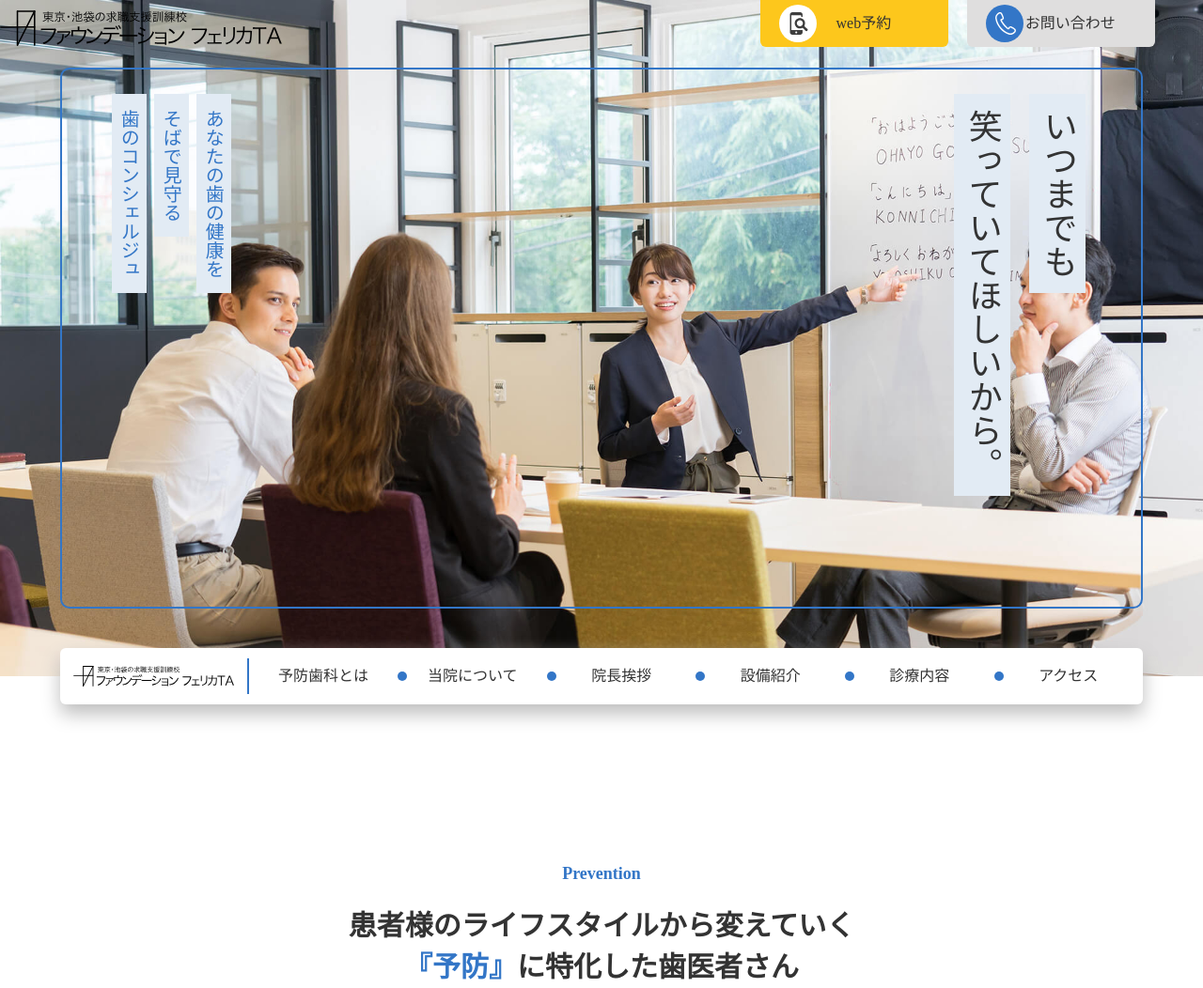
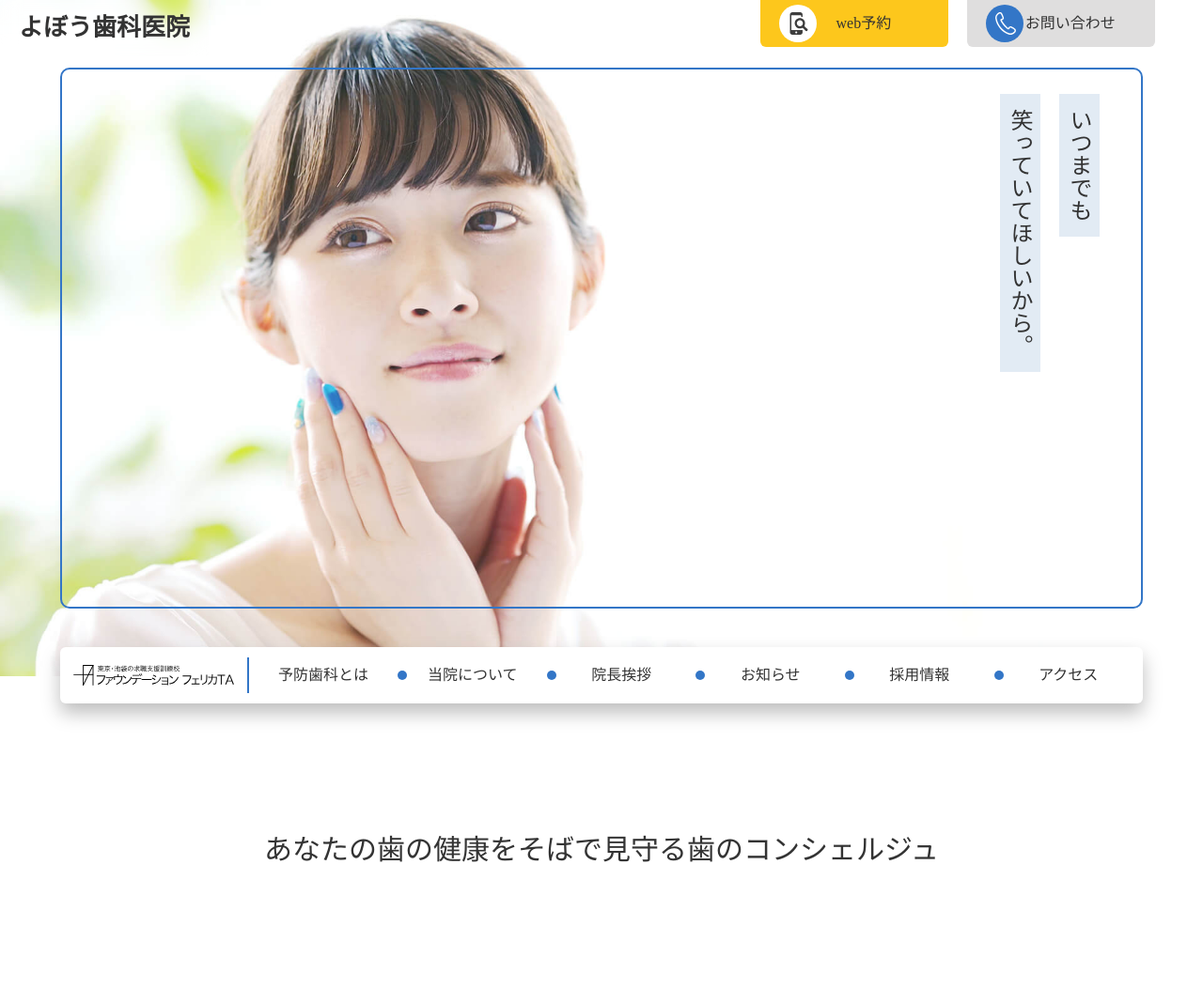
Before and after one commit to yachin29/dental, a plain HTML site: page index.html in a window 1280 px wide. Shown: the top 1052 px of the page at 94% size. Drawn offline with nearby package versions, Linux system fonts and the light colour scheme.

Commit message:
Refactor HTML structure and update CSS styles for improved layout and responsiveness
- Updated index.html to enhance navigation and button layout, replacing old elements with new ones for better user experience.
- Modified CSS styles in style.scss to adjust header positioning, font sizes, and overall layout for a more modern look.
- Removed unused bxSlider elements and adjusted visual components for a cleaner design.
- Added new text content and improved accessibility features across the site.
- Introduced a new text file for documentation of page structure and content usage.

```diff
--- a/index.html
+++ b/index.html
@@ -10,51 +10,53 @@
 <body>
 <header>
 <h1>よぼう歯科医院</h1>
-<div class="vertical">
-<p class="tag-line1"><span>いつまでも</span><br><span>笑っていてほしいから。</span></p>
-<p class="tag-line2"><span>あなたの歯の健康を</span><br><span>そばで見守る</span><br><span>歯のコンシェルジュ</span></p>
+<div class="top-btn-wrapper">
+<p class="web-btn"><a href="#">web予約</a></p>
+<p class="phone-btn"><a href="#">お問い合わせ</a></p>
 </div>
+
+<p id="ham-btn"><span></span></p>
+</header>
+
 <nav id="g-nav">
 <ul>
 <li><img src="img/felica-title.svg" alt=""></li>
 <li><a href="#">予防歯科とは</a></li>
 <li><a href="#">当院について</a></li>
 <li><a href="#">院長挨拶</a></li>
-<li><a href="#">設備紹介</a></li>
-<li><a href="#">診療内容</a></li>
+<li><a href="#">お知らせ</a></li>
+<li><a href="#">採用情報</a></li>
 <li><a href="#">アクセス</a></li>
 </ul>
 </nav>
-<p id="ham-btn"><span></span></p>
 <nav id="g-nav-sp">
 <ul>
 <li><a href="#">予防歯科とは</a></li>
 <li><a href="#">当院について</a></li>
 <li><a href="#">院長挨拶</a></li>
-<li><a href="#">設備紹介</a></li>
-<li><a href="#">診療内容</a></li>
+<li><a href="#">お知らせ</a></li>
+<li><a href="#">採用情報</a></li>
 <li><a href="#">アクセス</a></li>
 <li><a href="#">web予約</a></li>
 <li><a href="#">お問い合わせ</a></li>
 </ul>
 </nav>
+
+
 <div class="main-visual">
 <div class="main-visual-inner"></div>
-<ul class="bxslider">
-<li><img src="img/main-01.jpg" alt=""></li>
-<li><img src="img/main-02.jpg" alt=""></li>
-<li><img src="img/main-03.jpg" alt=""></li>
-</ul>
+<img src="img/main-01.jpg" alt="">
+<p class="vertical"><span>いつまでも</span><span>笑っていてほしいから。</span></p>
 </div>
-<div class="top-btn-wrapper">
-<p class="web-btn"><a href="#">web予約</a></p>
-<p class="phone-btn"><a href="#">お問い合わせ</a></p>
-</div>
-</header>
+
 
 <main>
+
+<p class="main-copy">あなたの歯の健康をそばで見守る歯のコンシェルジュ</p>
+
+
 <div class="prevention">
-<h2><span class="txt1">Prevention</span>患者様のライフスタイル<br class="sp-on">から変えていく<br><span>『予防』</span>に特化した<br class="sp-on">歯医者さん</h2>
+<h2 data-en="Prevention">患者様のライフスタイル<br class="sp-on">から変えていく<br><span>『予防』</span>に特化した<br class="sp-on">歯医者さん</h2>
 <p class="lead">「歯の健康について、誰に相談したらいいかわからない」「自分に合ったケア方法を知りたい」そんなお悩みはありませんか？ 当院は、あなた専属の「歯のコンシェルジュ」として、不安を解消し、最適な予防プランをご提案します。いつまでも心から笑える毎日を、私たちがそばで見守ります。</p>
 
 
@@ -65,7 +67,7 @@
 </div><!-- /.prevention -->
 
 <div class="feature">
-<h2><span class="txt1">feature</span>よぼう歯科院の特徴</h2>
+<h2 data-en="feature">よぼう歯科院の特徴</h2>
 
 <div class="feature-wrapper">
 <div class="feature-box1">
@@ -105,19 +107,18 @@
 </div><!-- /.feature -->
 
 <div class="intro">
-<h2><span class="txt1">introduction</span>院長あいさつ</h2>
+<h2 data-en="Message">院長あいさつ</h2>
 <div class="intro-visual">
 <img src="img/intro.png" alt="">
 </div>
 <div class="intro-box">
 <p class="intro-txt">私は、これまでの治療経験の中で、「悪くなってから治す」というサイクルに疑問を感じてきました。当院を開業したのは、治療ではなく、予防を通じて患者様の未来の健康を守りたいという強い思いがあるからです。この地域の皆様が、生涯にわたってご自身の歯で美味しく食事をし、心から笑えるよう、心を込めてサポートさせていただきます。</p>
-<p class="txt-btn"><a href="#">院長あいさつ</a></p>
 </div><!-- /.intro-box -->
 </div><!-- /.intro -->
 
 <div class="news">
 <div class="news-box">
-<h2><span class="txt1">news</span>お知らせ</h2>
+<h2 data-en="News">お知らせ</h2>
 <p class="txt-btn"><a href="#">お知らせ一覧</a></p>
 </div>
 <dl class="news-list">
@@ -133,7 +134,7 @@
 
 <div class="recruit">
 <div class="recruit-alpha">
-<h2><span class="txt1">recruit</span>採用情報</h2>
+<h2>採用情報</h2>
 <p class="recruit-text">患者様だけでなく、スタッフ全員が笑顔で働ける環境づくりに力を入れています。経験が浅い方でも、充実した研修制度でしっかりサポート。「予防歯科」のプロフェッショナルを目指し、明るく前向きに成長できる方からのご応募をお待ちしています。</p>
 <p class="txt-btn"><a href="#">採用情報</a></p>
 </div>
@@ -142,7 +143,7 @@
 <div class="access">
 <div class="access-inner">
 <div class="access-box">
-<h2><span class="txt1">access</span>アクセス</h2>
+<h2 data-en="Access">アクセス</h2>
 <ul class="access-list">
 <li>〒000-0000</li>
 <li>東京都豊島区南池袋1-1-1000</li>
--- a/js/script.js
+++ b/js/script.js
@@ -34,14 +34,11 @@ thisYear = new Date().getFullYear();
 document.querySelector('#thisYear').textContent = thisYear;
 
 
-$(window).on('load resize', function(){
-if(window.matchMedia('(min-width:768px)').matches){
+
 
 $('.bxslider').bxSlider({
+mode:'fade',
 auto:true,
-mode:'fade',
 pager:false,
 controls:false
 });
-}
-});
--- a/scss/style.scss
+++ b/scss/style.scss
@@ -1,5 +1,6 @@
 @use "reset";
-@import "jquery.bxslider";
+
+
 
 //変数
 $main_color:#3376c7;
@@ -26,10 +27,9 @@ $lsp:767px;
 }
 }
 
-@mixin font-size($size){
-font-size: ($size / 16) + rem;
+@function rem($px) {
+  @return ($px / 16) * 1rem;
 }
-
 
 
 //汎用パーツ
@@ -38,31 +38,36 @@ html{
 font-size: 87.5%;/* 14px */
 }
 }
+
 body{
 color:#333;
 a{
 color:#333;
 }
 }
+
 h2{
 text-align: center;
-@include font-size(30);
+font-size: rem(30);
 margin-bottom: 40px;
 @include lsp{
-@include font-size(26);
+font-size: rem(26);
 margin-bottom: 30px;
 padding: 0 10px;
 }
 span{
 color: $main_color;
 }
+&::before{
+display: block;
+content: attr(data-en);
+font-size: rem(20);
+color: $main_color;
 }
-.txt1{
-display: block;
-color: $main_color;
-@include font-size(18);
-margin-bottom: 20px;
 }
+
+
+
 .txt-btn{
 width: 240px;
 height: 50px;
@@ -79,7 +84,7 @@ color: $main_color;
 display: inline-block;
 content: "→";
 margin-left: 20px;
-@include font-size(20);
+font-size: rem(20);
 }
 &:hover{
 background-color: $main_color;
@@ -88,6 +93,7 @@ color: #FFF;
 }
 }
 }
+
 .web-btn,.phone-btn{
 width: 200px;
 a{
@@ -136,16 +142,17 @@ background: $main_color url(../img/tel.svg)no-repeat 60% center/60%;
 }
 
 
-
 //header部分
 header{
 width: 100%;
-height: 90vh;
-position: relative;
-margin-bottom: 100px;
+height: 60px;
+position: fixed;
+z-index: 1000;
+top: 0;
+left: 0;
 @include lsp{
-margin-bottom: 0;
-height: 45vh;
+
+
 }
 .top-btn-wrapper{
 width: 420px;
@@ -161,55 +168,51 @@ display: none;
 }
 }
 }
+
+
 h1{
-width: 300px;
 height: 60px;
-background: url(../img/felica-title.svg)no-repeat center center/contain;
-white-space: nowrap;
-text-indent: 100%;
-overflow: hidden;
-position: absolute;
+line-height: 60px;
+font-size: rem(26);
+width: fit-content;
+background-color: #ffffff64;
+backdrop-filter: blur(10px);
+padding: 0 20px;
 @include lsp{
 background:$main_color url(../img/felica-title2.svg)no-repeat 20px center/70%;
 position: static;
 width: 100%;
 }
 }
+
+
 .vertical{
-width: 100%;
-padding: 0 16%;
 position: absolute;
+right: 100px;
 top: 100px;
+font-size: rem(24);
 writing-mode: vertical-rl;
 display: flex;
 flex-direction: column;
 justify-content: space-between;
 span{
-display: inline-block;
+height: fit-content;
+width: fit-content;
+display: block;
 background-color:#e2ebf4;
 padding: 16px 4px;
 margin:0 10px;
 }
-.tag-line1{
-@include font-size(36);
-}
-.tag-line2{
-@include font-size(20);
-color: $main_color;
-span{
-margin:0 4px;
+
+
+@include lsp{
+padding: 0 20px;
+
 }
 }
-@include lsp{
-padding: 0 20px;
-.tag-line1{
-@include font-size(22);
-}
-.tag-line2{
-display: none;
-}
-}
-}
+
+
+
 .main-visual{
 width: 100%;
 height: 90vh;
@@ -234,12 +237,6 @@ z-index: 90;
 display: none;
 }
 }
-.bxslider li{
-width: 100%;
-height: 90vh;
-@include lsp{
-height: 40vh;
-}
 img{
 object-fit: cover;
 object-position: center top;
@@ -247,7 +244,8 @@ width: 100%;
 height: 100%;
 }
 }
-}
+
+
 #g-nav,.footer-nav{
 width: 90%;
 height: 60px;
@@ -303,6 +301,12 @@ text-underline-offset: 2px;
 }
 }
 }
+
+#g-nav{
+position: absolute;
+top: 76vh;
+}
+
 
 .sp-on{
 display: none;
@@ -371,7 +375,7 @@ z-index: 9999;
 ul{
 padding: 40px;
 li{
-@include font-size(16);
+font-size: rem(16);
 margin-bottom: 16px;
 border-bottom: 1px solid $main_color;
 a{
@@ -384,6 +388,19 @@ padding: 6px;
 
 
 //main部分
+
+
+main{
+padding: 160px 0 40px;
+}
+.main-copy{
+text-align: center;
+font-size: rem(30);
+margin-bottom: 40px;
+}
+
+
+
 .prevention{
 padding: 100px 0;
 
@@ -426,13 +443,13 @@ width: 100%;
 margin-bottom: 240px;
 }
 .num{
-@include font-size(66);
+font-size: rem(66);
 position: absolute;
 top: -40px;
 left: 20px;
 color: $main_color;
 @include lsp{
-@include font-size(34);
+font-size: rem(34);
 }
 &::after{
 display: block;
@@ -466,10 +483,10 @@ padding: 40px 20px;
 padding-bottom: 200px;
 }
 h3{
-@include font-size(26);
+font-size: rem(26);
 margin-bottom: 30px;
 @include lsp{
-@include font-size(22);
+font-size: rem(22);
 }
 span{
 color: $main_color;
@@ -724,7 +741,7 @@ width: 80%;
 }
 .tel-num a{
 color: #FFF;
-@include font-size(24);
+font-size: rem(24);
 padding-left: 30px;
 background: url(../img/tel.svg)no-repeat left center/contain;
 }
@@ -751,19 +768,19 @@ table{
 width: 100%;
 height: 140px;
 text-align: left;
-@include font-size(20);
+font-size: rem(20);
 border-collapse: collapse;
 margin-bottom: 20px;
 tr:first-of-type{
 border-bottom: 1px solid #FFF;
 @include lsp{
-@include font-size(16);
+font-size: rem(16);
 }
 }
 .t-head{
 width: 40%;
 @include lsp{
-@include font-size(16);
+font-size: rem(16);
 }
 }
 }
```
Also changed, not shown: css/style.css, 制作メモ.txt (added), 1 other file.
